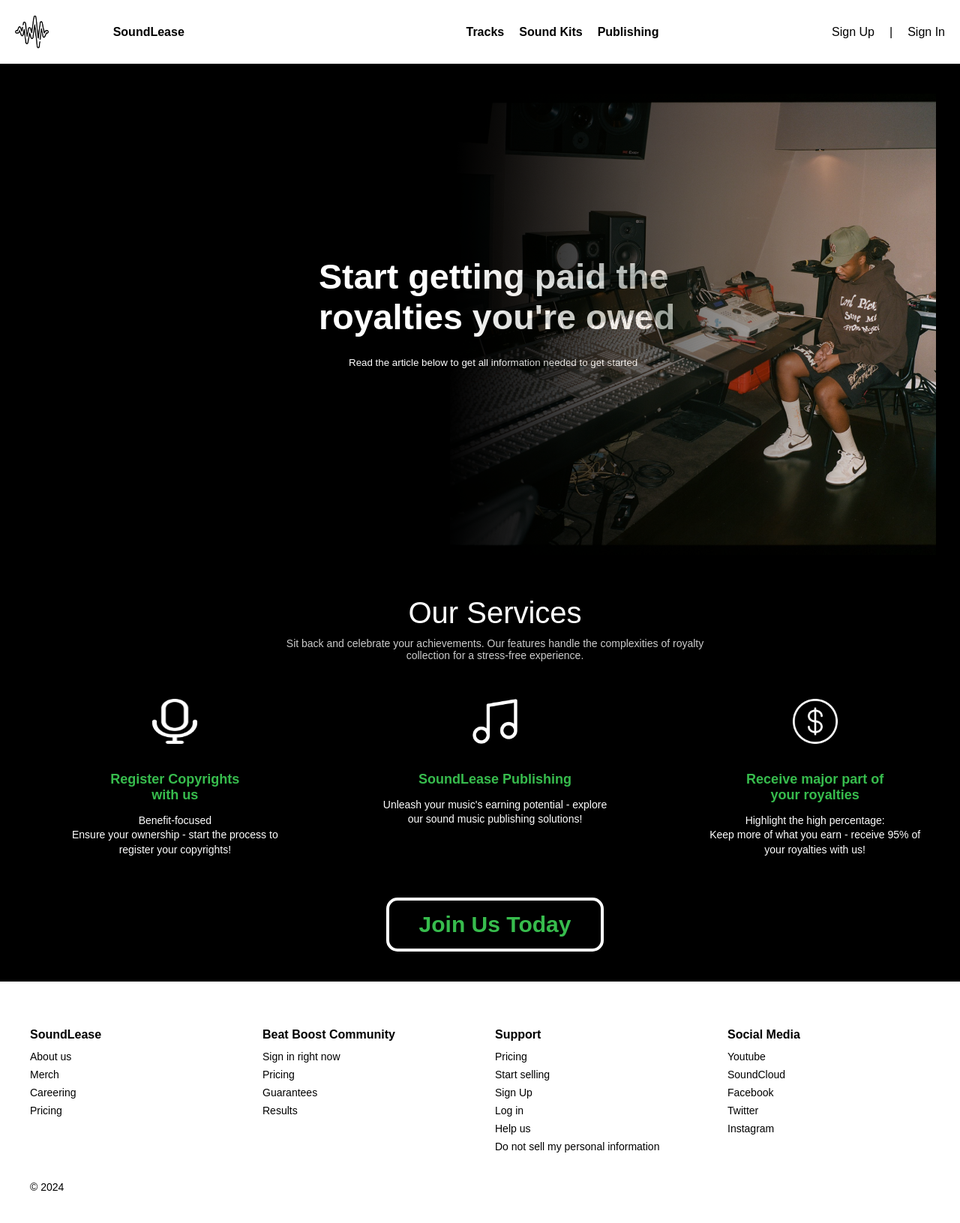
After one commit to Intervice/SoundLease_Django, a Django app: page /publishing/ in a window 1280 px wide. The commit adds this page. Shown: the whole page at 75% size. Run offline with Django 5.2, Linux system fonts and the light colour scheme.

Commit message:
reg, login, logout, publish_not_reg

```diff
--- a/soundlease/main/templates/main/main_layout.html
+++ b/soundlease/main/templates/main/main_layout.html
@@ -23,19 +23,25 @@
       <a class="buttonz" href="{% url 'kit-list' %}">
         <div>Sound Kits</div>
       </a>
-      <a class="buttonz" href="#">
+      <a class="buttonz" href="{% url 'publishing' %}">
         <div>Publishing</div>
       </a>
     </div>
     <div class="nav-right">
+      {% if request.user.is_authenticated %}
+      <div class="start-selling">Start Selling</div>
+      <a class="huu" href="{% url 'logout' %}">
+        <div>Log out</div>
+      </a>
+      {% else %}
       <a class="huu" href="{% url 'register' %}">
         <div>Sign Up</div>
       </a>
       <div>|</div>
-      <a class="huu" href="#">
+      <a class="huu" href="{% url 'login' %}">
         <div>Sign In</div>
       </a>
-      <div class="start-selling">Start Selling</div>
+      {% endif %}
     </div>
   </header>
 
--- /dev/null
+++ b/soundlease/main/templates/main/publish_not_register.html
@@ -0,0 +1,47 @@
+{% extends 'main/main_layout.html' %}
+{% load static %}
+
+{% block title %} Publishing {% endblock %}
+{% block content %}
+
+<section class="hero">
+    <div class="hero-text2">
+      <p class="start"> <b>Start getting paid the <br> royalties you're owed</b></p>
+      <p class="start2">Read the article below to get all information needed to get started</p>
+    </div>
+    <div class="hero-image2">
+      <img src="{% static 'img/Mask group (1).png' %}" alt="Main Cover">
+    </div>
+  </section>
+
+  <div class="movable-section">
+    <p class="main-title">Our Services</p>
+    <p class="subtitle">Sit back and celebrate your achievements. Our features handle the complexities of royalty collection for a stress-free experience.</p>
+
+    <div class="services">
+      <div class="service">
+        <img src="{% static 'img/micro.png' %}" alt="Register Icon" />
+        <p class="service-title">Register Copyrights<br>with us</p>
+        <p class="service-text">Benefit-focused<br>Ensure your ownership - start the process to register your copyrights!</p>
+      </div>
+      <div class="service">
+        <img src="{% static 'img/note.png' %}" alt="Publishing Icon" />
+        <p class="service-title">SoundLease Publishing</p>
+        <p class="service-text">Unleash your music's earning potential - explore our sound music publishing solutions!</p>
+      </div>
+      <div class="service">
+        <img src="{% static 'img/bucks.png' %}" alt="Royalties Icon" />
+        <p class="service-title">Receive major part of<br>your royalties</p>
+        <p class="service-text">Highlight the high percentage:<br>Keep more of what you earn - receive 95% of your royalties with us!</p>
+      </div>
+    </div>
+
+    <button class="cta-button"><a class="keklol" href="{% url 'register' %}">Join Us Today</a></button>
+  </div>
+<!--  <div class="email-subscribe">-->
+<!--    <p>Send me personalized tips for shopping and selling on BeatStars.</p>-->
+<!--    <input type="email" placeholder="Enter your mail." />-->
+<!--    <button>Subscribe</button>-->
+<!--  </div>-->
+
+{% endblock %}
--- a/soundlease/main/urls.py
+++ b/soundlease/main/urls.py
@@ -1,11 +1,15 @@
 from django.urls import path
-from .views import KitList, LoadMoreKits, BeatList, LoadMoreBeats, KitDetail, BeatDetail, MainPageView, register
+from .views import (KitList, LoadMoreKits, BeatList, LoadMoreBeats, KitDetail, BeatDetail, MainPageView,
+                    register, logout_func, log_in, publishing)
 from django.conf import settings
 from django.conf.urls.static import static
 
 urlpatterns = [
     path("", MainPageView.as_view(), name="home"),
-    path("/account/register", register, name="register"),
+    path("logout/", logout_func, name="logout"),
+    path("register/", register, name="register"),
+    path("login/", log_in, name="login"),
+    path("publishing/", publishing, name="publishing"),
     path(r"kits/", KitList.as_view(), name="kit-list"),
     path(r"load-more-kits/", LoadMoreKits.as_view(), name="load-more-kits"),
     path(r"kits/<slug:slug>", KitDetail.as_view(), name="kit-detail"),
--- a/soundlease/main/views.py
+++ b/soundlease/main/views.py
@@ -5,22 +5,67 @@
 from django.core.paginator import Paginator, EmptyPage, PageNotAnInteger
 from django.http import JsonResponse
 from itertools import chain
-from django.contrib.auth import login
+from django.contrib.auth import login, logout, authenticate
 from django.contrib.auth.models import User
 from django.contrib import messages
-from django.contrib.auth.hashers import make_password
+
+
+def publishing(request):
+    if request.user.is_authenticated:
+        return
+
+    return render(request, "main/publish_not_register.html")
+
+def logout_func(request):
+    logout(request)
+    return redirect("home")
+
+def log_in(request):
+    if request.method == "POST":
+        username = request.POST.get("username")
+        password = request.POST.get("password")
+
+        print(f" {username} {password}")
+
+        if not username or not password:
+            messages.error(request, "Не всі поля заповнені.")
+            return render(request, "main/login_page.html")
+
+        if not User.objects.filter(username=username).exists():
+            messages.error(request, "Немає акаунту з таким іменем.")
+            return render(request, "main/login_page.html")
+
+        user = authenticate(request, username=username, password=password)
+
+        if user:
+            login(request, user)
+            return redirect("home")
+        else:
+            messages.error(request, "Неправильний пароль.")
+            return render(request, "main/login_page.html")
+    return render(request, "main/login_page.html")
 
 
 def register(request):
     if request.method == "POST":
+        # print("REQUEST POST DATA:")
+        # print(request.POST)
+
         username = request.POST.get("username")
         email = request.POST.get("email")
         password = request.POST.get("password")
-        confirm_password = request.POST.get("confirm_password")
+        confirm_password = request.POST.get("confirm-password_value")
+
+        # print(f"Username: '{username}'")
+        # print(f"Email: '{email}'")
+        # print(f"Password: '{password}'")
+        # print(f"Confirm Password: '{confirm_password}'")
 
         if not username or not email or not password or not confirm_password:
             messages.error(request, "Не всі поля заповнені.")
             return render(request, "main/reg_page.html")
+
+        print(f"Confirm Password BEFORE CHECK: '{confirm_password}'")
 
         if password != confirm_password:
             messages.error(request, "Паролі не збігаються.")
--- a/soundlease/soundlease/urls.py
+++ b/soundlease/soundlease/urls.py
@@ -16,8 +16,10 @@
 """
 from django.contrib import admin
 from django.urls import path, include
+from django.conf import settings
+from django.conf.urls.static import static
 
 urlpatterns = [
     path('admin/', admin.site.urls),
-    path('', include('main.urls'))
-]
+    path('', include('main.urls')),
+] + static(settings.MEDIA_URL, document_root=settings.MEDIA_ROOT)
```
Also changed, not shown: soundlease/main/templates/main/login_page.html (+15 -5 lines), soundlease/main/templates/main/publishing.html (added, +9 -0 lines), soundlease/main/templates/main/reg_page.html (+13 -3 lines), soundlease/db.sqlite3, soundlease/main/static/img/Mask group (1).png (added), soundlease/main/static/img/bucks.png (added), soundlease/main/static/img/micro.png (added), soundlease/main/static/img/note.png (added).
